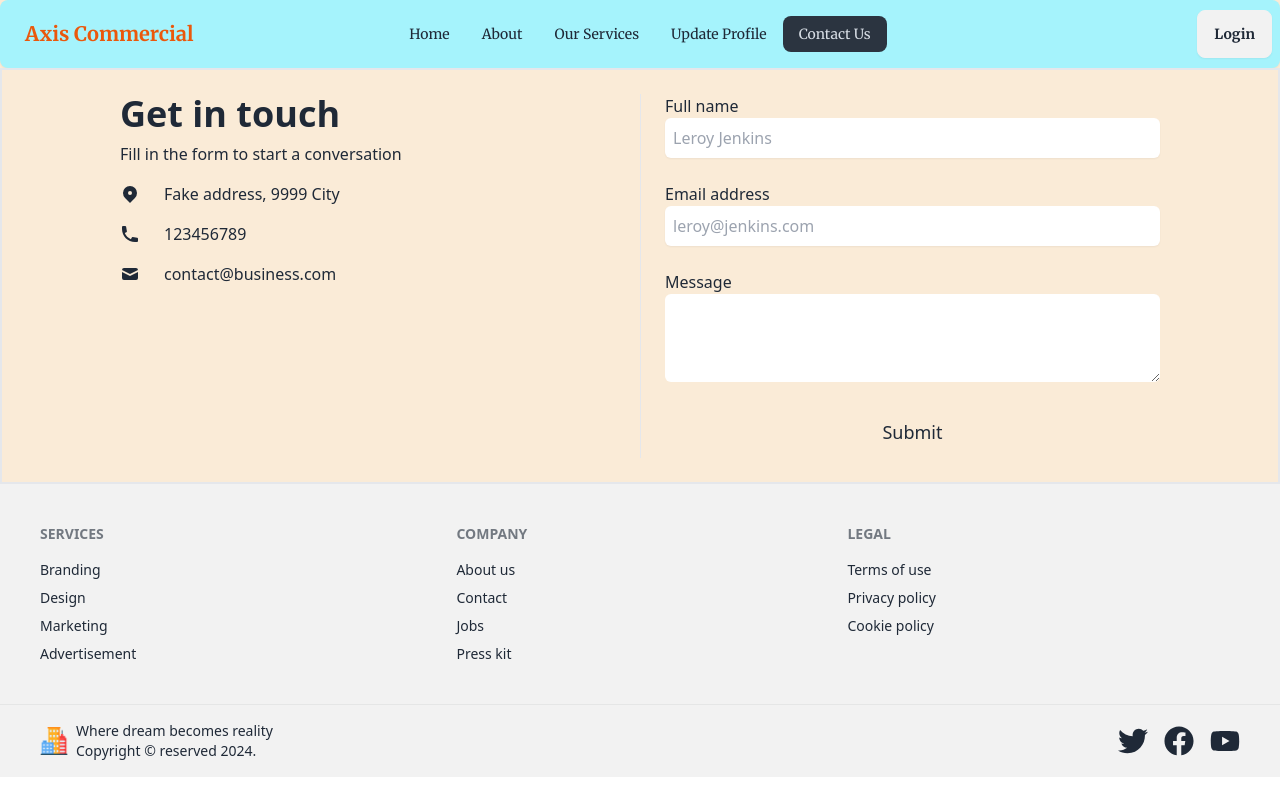
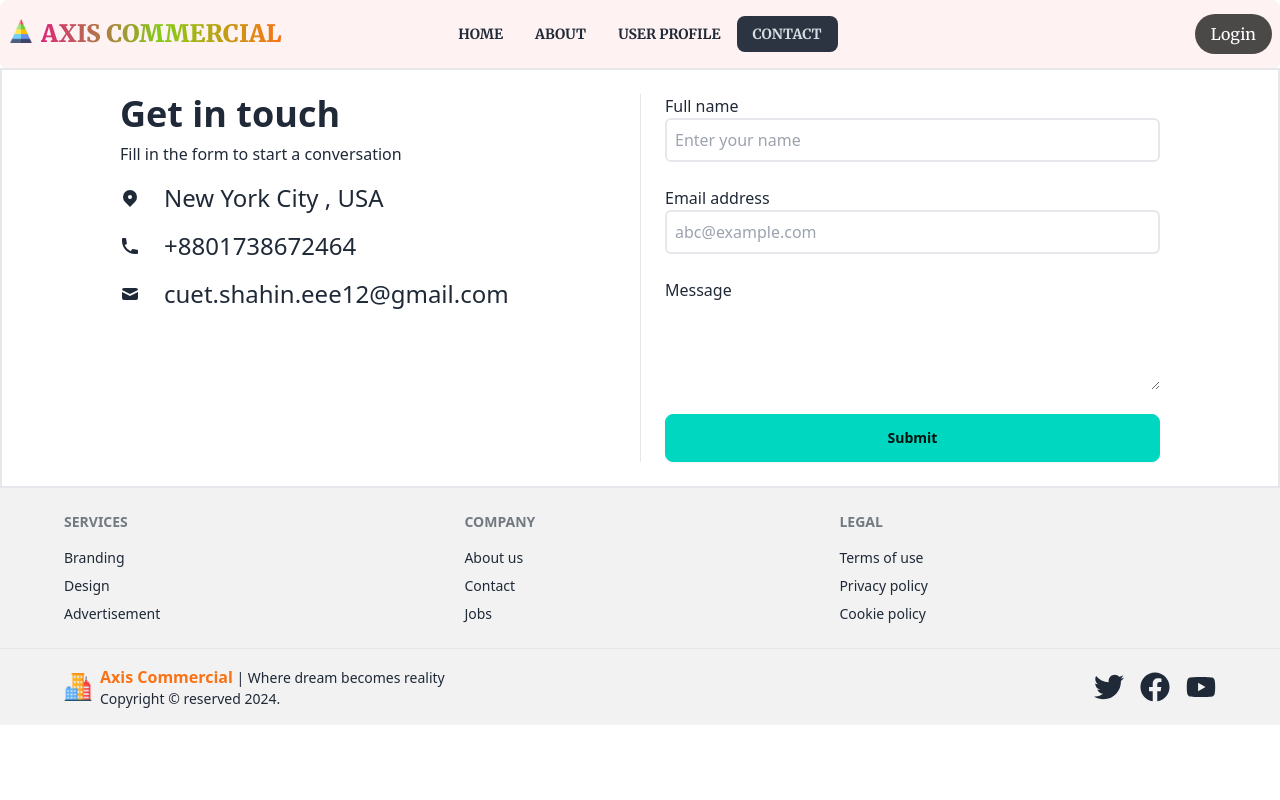
Before and after one commit to shahinalom9343/Real-Estate-Project, a React (Vite) app: page /contact in a window 1280 px wide. Built offline with nearby package versions, Linux system fonts and the light colour scheme; no server answers.

Commit message:
Updated desgined of navbar, footer, contact, about pages

```diff
--- a/src/components/Footer.jsx
+++ b/src/components/Footer.jsx
@@ -3,33 +3,35 @@ import { FaTwitter, FaFacebook, FaYoutube } from "react-icons/fa";
 const Footer = () => {
   return (
     <div>
-      <footer className="footer p-10 bg-base-200 text-base-content bottom-0">
+      <footer className="footer px-6 py-2 lg:px-16 lg:py-6 bg-base-200 text-base-content bottom-0">
         <nav>
-          <h6 className="footer-title">Services</h6>
+          <h5 className="footer-title">Services</h5>
           <a className="link link-hover">Branding</a>
           <a className="link link-hover">Design</a>
-          <a className="link link-hover">Marketing</a>
+
           <a className="link link-hover">Advertisement</a>
         </nav>
         <nav>
-          <h6 className="footer-title">Company</h6>
+          <h5 className="footer-title">Company</h5>
           <a className="link link-hover">About us</a>
           <a className="link link-hover">Contact</a>
           <a className="link link-hover">Jobs</a>
-          <a className="link link-hover">Press kit</a>
         </nav>
         <nav>
-          <h6 className="footer-title">Legal</h6>
+          <h5 className="footer-title">Legal</h5>
           <a className="link link-hover">Terms of use</a>
           <a className="link link-hover">Privacy policy</a>
           <a className="link link-hover">Cookie policy</a>
         </nav>
       </footer>
-      <footer className="footer px-10 py-4 border-t bg-base-200 text-base-content border-base-300">
+      <footer className="footer px-4 lg:px-16 py-1 lg:py-4 border-t bg-base-200 text-base-content border-base-300">
         <aside className="items-center grid-flow-col">
           <img src={"/public/building.png"} className="h-\7 w-7" alt="" />
           <p>
-            Where dream becomes reality <br />
+            <span className="text-orange-500 font-bold text-base">
+              Axis Commercial
+            </span>{" "}
+            | Where dream becomes reality <br />
             Copyright &copy; reserved 2024.
           </p>
         </aside>
--- a/src/components/Navbar.jsx
+++ b/src/components/Navbar.jsx
@@ -1,6 +1,7 @@
 import { useContext } from "react";
 import { Link, NavLink } from "react-router-dom";
 import { AuthContext } from "../provider/AuthProvider";
+import profile from "../assets/profile.png";
 
 const Navbar = () => {
   const { user, logOut } = useContext(AuthContext);
@@ -17,18 +18,15 @@ const Navbar = () => {
         <NavLink to="/about">About</NavLink>
       </li>
       <li>
-        <NavLink to="/services">Our Services</NavLink>
+        <NavLink to="/profile">User Profile</NavLink>
       </li>
       <li>
-        <NavLink to="/profile">Update Profile</NavLink>
-      </li>
-      <li>
-        <NavLink to="/contact">Contact Us</NavLink>
+        <NavLink to="/contact">Contact</NavLink>
       </li>
     </>
   );
   return (
-    <div className="navbar shadow-sm  bg-cyan-200 rounded-lg font-merriweather">
+    <div className="navbar shadow-sm  bg-red-50 rounded-lg font-merriweather uppercase">
       <div className="navbar-start">
         <div className="dropdown">
           <div tabIndex={0} role="button" className="btn btn-ghost lg:hidden">
@@ -49,17 +47,22 @@ const Navbar = () => {
           </div>
           <ul
             tabIndex={0}
-            className="menu menu-sm dropdown-content z-[1] p-2 shadow bg-base-50 rounded-box w-52"
+            className="menu menu-sm dropdown-content z-[1] p-2 shadow bg-base-50 rounded-box w-52 font-bold"
           >
             {listItems}
           </ul>
         </div>
-        <a className="btn btn-ghost text-sm md:text-xl text-orange-600 font-bold">
-          Axis Commercial
-        </a>
+        <Link to="/" className="btn btn-ghost relative">
+          <div className="h-6 w-6 absolute top-2 left-0">
+            <img src={profile} alt="" />
+          </div>
+          <div className="relative left-2 md:left-4 text-base md:text-2xl  font-extrabold bg-gradient-to-r from-pink-600 via-lime-500 to-orange-500 inline-block text-transparent bg-clip-text">
+            Axis Commercial
+          </div>
+        </Link>
       </div>
       <div className="navbar-center hidden lg:flex">
-        <ul className="menu menu-horizontal px-2">{listItems}</ul>
+        <ul className="menu menu-horizontal px-2 font-bold">{listItems}</ul>
       </div>
 
       <div className="navbar-end">
@@ -69,13 +72,17 @@ const Navbar = () => {
               src={user.photoURL || user.photoUrl}
               className="rounded-full h-10 w-10 "
             />
-            <Link to="/login" onClick={handleSignOut} className="btn">
-              Log Out
+            <Link to="/login" onClick={handleSignOut}>
+              <button className="px-4 py-2 rounded-3xl text-white bg-black font-medium bg-opacity-70">
+                Log out
+              </button>
             </Link>
           </label>
         ) : (
-          <Link to="/login" className="btn">
-            Login
+          <Link to="/login">
+            <button className="px-2 md:px-4 py-1 md:py-2 rounded-3xl text-white bg-black font-normal md:font-medium bg-opacity-70">
+              Login
+            </button>
           </Link>
         )}
       </div>
--- a/src/index.css
+++ b/src/index.css
@@ -4,6 +4,6 @@
 @tailwind components;
 @tailwind utilities;
 
-.body {
+/* .body {
   background-color: antiquewhite;
-}
+} */
--- a/src/pages/About.jsx
+++ b/src/pages/About.jsx
@@ -2,10 +2,61 @@ import { Helmet } from "react-helmet-async";
 
 const About = () => {
   return (
-    <div>
+    <div className="md:px-6 px-4 my-4">
       <Helmet>
         <title>Axis Commercial | About</title>
       </Helmet>
+      <div className="flex flex-col md:flex-row md:gap-48 md:mb-20 md:mt-10">
+        <div className="text-3xl text-cyan-400 font-extrabold">
+          <p>About Us </p>
+        </div>
+        <div>
+          <p className="text-justify">
+            <span className="text-xl font-semibold">At Axis Commercial</span>,
+            we are dedicated to revolutionizing the way you experience
+            [product/service]. With a steadfast commitment to excellence,
+            innovation, and customer satisfaction, we strive to exceed your
+            expectations at every turn. Our team of experts works tirelessly to
+            deliver top-tier quality, ensuring that every interaction with our
+            brand is nothing short of exceptional. <br /> <br /> Driven by a
+            passion for excellence, we continuously push the boundaries of
+            possibility, embracing cutting-edge technology and forward-thinking
+            strategies to stay ahead of the curve. Our unwavering dedication to
+            our customers fuels our mission to provide you with solutions that
+            not only meet your needs but also anticipate them. <br /> <br /> we
+            understand that your success is our success. That's why we place
+            great importance on building strong, lasting relationships with our
+            valued customers. We pride ourselves on our transparent
+            communication, reliability, and integrity, earning your trust every
+            step of the way. <br /> <br /> Whether you're a small business
+            looking to grow or a seasoned industry leader seeking to optimize
+            your operations, [Axis Commercial] is here to support you on your
+            journey. Experience the difference with [Axis Commercial], where
+            excellence is not just a goal – it's our standard.
+          </p>
+        </div>
+      </div>
+      <hr />
+      <div className="flex flex-col md:gap-48 md:mb-20 md:mt-10 md:flex-row-reverse">
+        <div className="text-3xl text-cyan-400 font-extrabold">
+          <p>Our History </p>
+        </div>
+        <div>
+          <p className="text-justify">
+            Over the years, we have navigated through various milestones and
+            challenges, each one shaping us into the dynamic organization we are
+            today. Through strategic partnerships, investments in cutting-edge
+            technology, and a relentless pursuit of excellence, we have
+            established ourselves as a trusted leader in the [industry/sector].{" "}
+            <br /> <br />
+            As we reflect on our past achievements, we are energized by the
+            opportunities that lie ahead. With a rich history of innovation and
+            a passion for pushing boundaries, Axis Commercial is poised to
+            continue making a meaningful impact in the [industry/sector]
+            landscape for years to come.
+          </p>
+        </div>
+      </div>
     </div>
   );
 };
--- a/src/pages/Contact.jsx
+++ b/src/pages/Contact.jsx
@@ -14,7 +14,7 @@ const Contact = () => {
               Fill in the form to start a conversation
             </p>
             <div className="space-y-4">
-              <p className="flex items-center">
+              <p className="flex items-center text-2xl">
                 <svg
                   xmlns="http://www.w3.org/2000/svg"
                   viewBox="0 0 20 20"
@@ -27,9 +27,9 @@ const Contact = () => {
                     clipRule="evenodd"
                   ></path>
                 </svg>
-                <span>Fake address, 9999 City</span>
+                <span>New York City , USA</span>
               </p>
-              <p className="flex items-center">
+              <p className="flex items-center text-2xl">
                 <svg
                   xmlns="http://www.w3.org/2000/svg"
                   viewBox="0 0 20 20"
@@ -38,9 +38,9 @@ const Contact = () => {
                 >
                   <path d="M2 3a1 1 0 011-1h2.153a1 1 0 01.986.836l.74 4.435a1 1 0 01-.54 1.06l-1.548.773a11.037 11.037 0 006.105 6.105l.774-1.548a1 1 0 011.059-.54l4.435.74a1 1 0 01.836.986V17a1 1 0 01-1 1h-2C7.82 18 2 12.18 2 5V3z"></path>
                 </svg>
-                <span>123456789</span>
+                <span>+8801738672464</span>
               </p>
-              <p className="flex items-center">
+              <p className="flex items-center text-2xl">
                 <svg
                   xmlns="http://www.w3.org/2000/svg"
                   viewBox="0 0 20 20"
@@ -50,7 +50,7 @@ const Contact = () => {
                   <path d="M2.003 5.884L10 9.882l7.997-3.998A2 2 0 0016 4H4a2 2 0 00-1.997 1.884z"></path>
                   <path d="M18 8.118l-8 4-8-4V14a2 2 0 002 2h12a2 2 0 002-2V8.118z"></path>
                 </svg>
-                <span>contact@business.com</span>
+                <span>cuet.shahin.eee12@gmail.com</span>
               </p>
             </div>
           </div>
@@ -62,31 +62,26 @@ const Contact = () => {
               <span className="mb-1">Full name</span>
               <input
                 type="text"
-                placeholder="Leroy Jenkins"
-                className="block w-full p-2 rounded-md shadow-sm focus:ring focus:ring-opacity-75 focus:dark:ring-violet-600 dark:bg-gray-100"
+                placeholder="Enter your name"
+                className="block w-full p-2 rounded-md border-2 focus:ring focus:ring-opacity-75 focus:dark:ring-violet-600 dark:bg-gray-100"
               />
             </label>
             <label className="block">
               <span className="mb-1">Email address</span>
               <input
                 type="email"
-                placeholder="leroy@jenkins.com"
-                className="block w-full p-2 rounded-md shadow-sm focus:ring focus:ring-opacity-75 focus:dark:ring-violet-600 dark:bg-gray-100"
+                placeholder="abc@example.com"
+                className="block w-full p-2 rounded-md border-2 focus:ring focus:ring-opacity-75 focus:dark:ring-violet-600 dark:bg-gray-100"
               />
             </label>
             <label className="block">
-              <span className="mb-1">Message</span>
+              <span className="mb-1 ">Message</span>
               <textarea
                 rows="3"
                 className="block w-full  p-2 rounded-md focus:ring focus:ring-opacity-75 focus:dark:ring-violet-600 dark:bg-gray-100"
               ></textarea>
             </label>
-            <button
-              type="button"
-              className="self-center px-8 py-3 text-lg rounded focus:ring hover:ring focus:ring-opacity-75 dark:bg-violet-600 dark:text-gray-50 focus:dark:ring-violet-600 hover:dark:ring-violet-600"
-            >
-              Submit
-            </button>
+            <button className="btn btn-accent w-full">Submit</button>
           </form>
         </div>
       </section>
--- a/src/pages/Profile.jsx
+++ b/src/pages/Profile.jsx
@@ -10,7 +10,7 @@ const Profile = () => {
         <title>Axis Commercial | User Profile</title>
       </Helmet>
       {user && (
-        <div className="flex flex-col justify-center max-w-xl my-10 mx-auto p-6 shadow-md rounded-xl sm:px-12 dark:bg-gray-50 dark:text-gray-800">
+        <div className="flex flex-col justify-center max-w-xl md:my-20 mx-auto p-6 shadow-md rounded-xl sm:px-12 dark:bg-gray-50 dark:text-gray-800">
           <img
             src={user.photoURL}
             alt={user.displayName}
--- a/src/pages/Register.jsx
+++ b/src/pages/Register.jsx
@@ -9,6 +9,7 @@ import { FaEye, FaEyeSlash } from "react-icons/fa6";
 const Register = () => {
   const [showPassword, setShowPassword] = useState(false);
   const { createUser } = useContext(AuthContext);
+
   const handleRegister = (e) => {
     e.preventDefault();
     const form = new FormData(e.currentTarget);
--- a/src/pages/Services.jsx
+++ /dev/null
@@ -1,14 +0,0 @@
-import { Helmet } from "react-helmet-async";
-
-const Services = () => {
-  return (
-    <div>
-      <Helmet>
-        <title>Axis Commercial | Services</title>
-      </Helmet>
-      <h3>several services</h3>
-    </div>
-  );
-};
-
-export default Services;
--- a/src/pages/Team.jsx
+++ b/src/pages/Team.jsx
@@ -7,9 +7,9 @@ const Team = () => {
             Our team
           </h1>
           <p className="max-w-2xl text-center dark:text-gray-600">
-            At a assumenda quas cum earum ut itaque commodi saepe rem aspernatur
-            quam natus quis nihil quod, hic explicabo doloribus magnam neque,
-            exercitationem eius sunt!
+            We are always on the lookout for the next great fit for our team!
+            Here are ten great reasons why you should consider a career with Mad
+            City Dream commercial aspects. Here we are always for you.
           </p>
           <div className="flex flex-row flex-wrap-reverse justify-center">
             <div className="flex flex-col justify-center m-8 text-center">
--- a/src/routes/Routes.jsx
+++ b/src/routes/Routes.jsx
@@ -4,7 +4,6 @@ import Home from "../pages/Home";
 import About from "../pages/About";
 import Profile from "../pages/Profile";
 import Contact from "../pages/Contact";
-import Services from "../pages/Services";
 import Login from "../pages/Login";
 import Register from "../pages/Register";
 import Error from "../pages/Error";
@@ -35,10 +34,7 @@ const router = createBrowserRouter([
         path: "/about",
         element: <About></About>,
       },
-      {
-        path: "/services",
-        element: <Services></Services>,
-      },
+
       {
         path: "/profile",
         element: (
```
Also changed, not shown: src/assets/profile.png (added).
